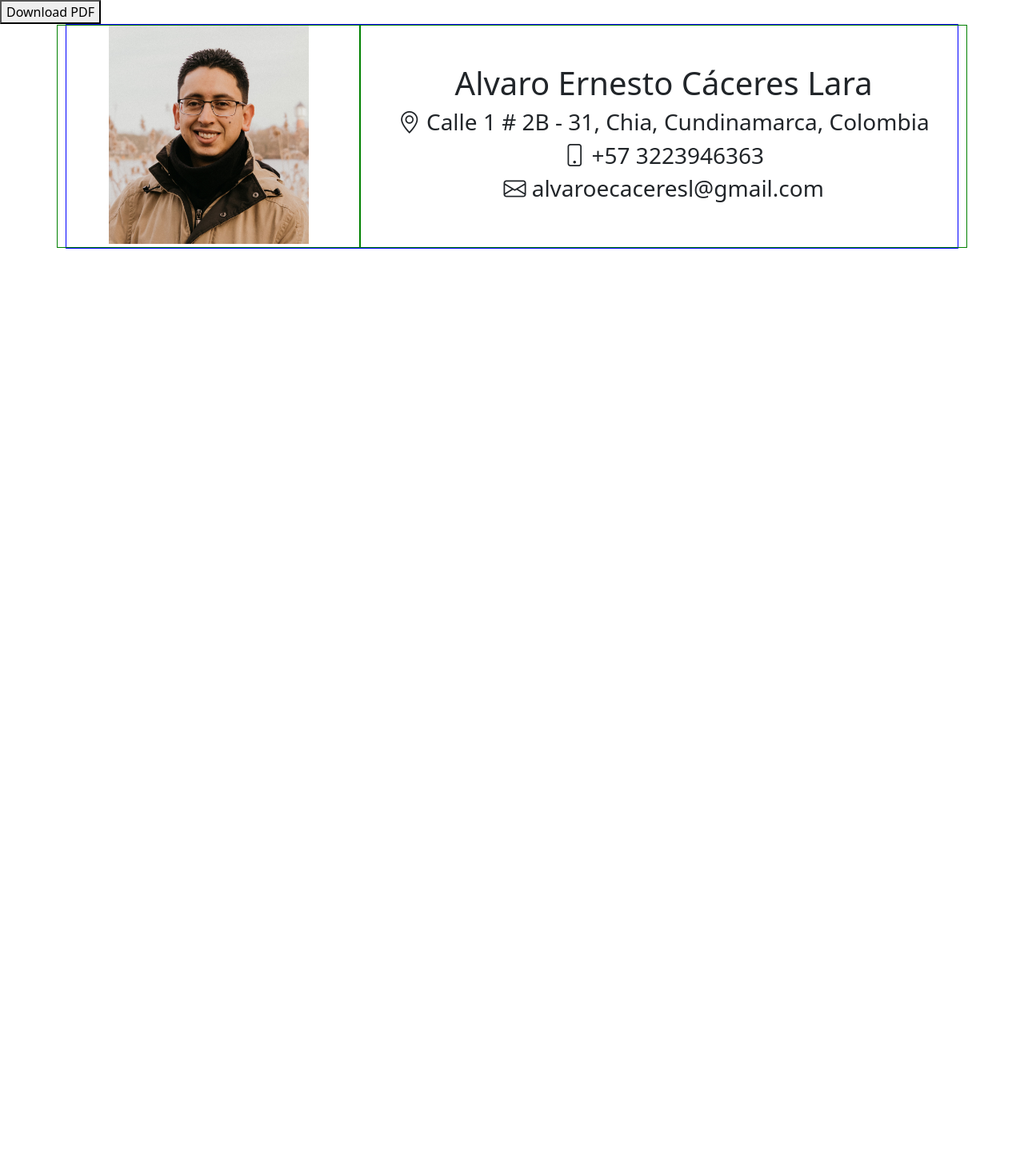
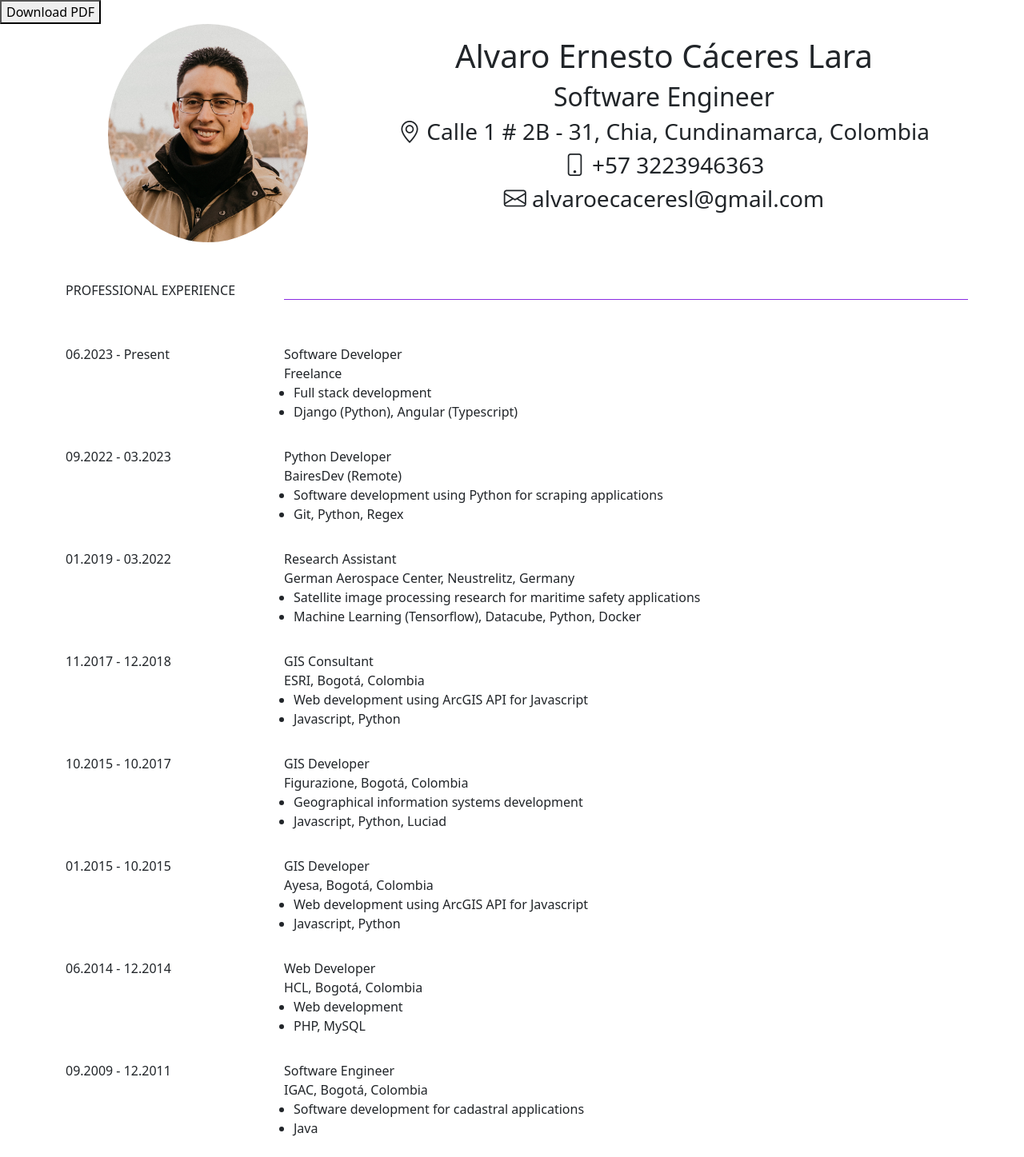
Before and after one commit to pateto/cv, an Angular app: page / in a window 1280 px wide. Shown: the whole page at 80% size. Before the commit the page ends 800 px from the top, so only its background shows below. Built offline with nearby package versions, Linux system fonts and the light colour scheme.

Commit message:
add professional experience

```diff
--- a/src/app/app.component.css
+++ b/src/app/app.component.css
@@ -1,3 +1,4 @@
+/*
 .col {
     border: 1px solid blue;
 }
@@ -9,3 +10,8 @@
 .col-8 {
     border: 1px solid green;
 }
+*/
+
+.header {
+    border-bottom: 1px solid blueviolet;
+}
--- a/src/app/app.component.html
+++ b/src/app/app.component.html
@@ -3,13 +3,17 @@
 <div id="pdf-content">
   <div class="container">
     <div class="col">
+
       <div class="row text-center">
         <div class="col-4">
-          <img src="assets/images/Pateto.jpg" width="250px">
+          <img src="assets/images/Pateto.jpg" width="250px" class="rounded-circle">
         </div>
-        <div class="col-8 py-5">
+        <div class="col-8 py-3">
           <div class="row text-center">
             <h1>Alvaro Ernesto Cáceres Lara</h1>
+          </div>
+          <div class="row text-center">
+            <h2>Software Engineer</h2>
           </div>
           <div class="row text-center">
             <h3><i class="bi bi-geo-alt"></i> Calle 1 # 2B - 31, Chia, Cundinamarca, Colombia</h3>
@@ -22,6 +26,208 @@
           </div>
         </div>
       </div>
+
+      <div class="row py-5">
+        <div class="col-3">
+          PROFESSIONAL EXPERIENCE
+        </div>
+        <div class="col-9 header">
+        </div>
       </div>
+
+      <div class="row py-2">
+        <div class="col-3">
+          06.2023 - Present
+        </div>
+        <div class="col-9">
+          <div class="row">
+            Software Developer
+          </div>
+          <div class="row">
+            Freelance
+          </div>
+          <div class="row">
+            <ul>
+              <li>
+                Full stack development
+              </li>
+              <li>
+                Django (Python), Angular (Typescript)
+              </li>
+            </ul>
+          </div>
+        </div>
+      </div>
+
+      <div class="row py-2">
+        <div class="col-3">
+          09.2022 - 03.2023
+        </div>
+        <div class="col-9">
+          <div class="row">
+            Python Developer
+          </div>
+          <div class="row">
+            BairesDev (Remote)
+          </div>
+          <div class="row">
+            <ul>
+              <li>
+                Software development using Python for scraping applications
+              </li>
+              <li>
+                Git, Python, Regex
+              </li>
+            </ul>
+          </div>
+        </div>
+      </div>
+
+      <div class="row py-2">
+        <div class="col-3">
+          01.2019 - 03.2022
+        </div>
+        <div class="col-9">
+          <div class="row">
+            Research Assistant
+          </div>
+          <div class="row">
+            German Aerospace Center, Neustrelitz, Germany
+          </div>
+          <div class="row">
+            <ul>
+              <li>
+                Satellite image processing research for maritime safety applications
+              </li>
+              <li>
+                Machine Learning (Tensorflow), Datacube, Python, Docker
+              </li>
+            </ul>
+          </div>
+        </div>
+      </div>
+
+      <div class="row py-2">
+        <div class="col-3">
+          11.2017 - 12.2018
+        </div>
+        <div class="col-9">
+          <div class="row">
+            GIS Consultant
+          </div>
+          <div class="row">
+            ESRI, Bogotá, Colombia
+          </div>
+          <div class="row">
+            <ul>
+              <li>
+                Web development using ArcGIS API for Javascript
+              </li>
+              <li>
+                Javascript, Python
+              </li>
+            </ul>
+          </div>
+        </div>
+      </div>
+
+      <div class="row py-2">
+        <div class="col-3">
+          10.2015 - 10.2017
+        </div>
+        <div class="col-9">
+          <div class="row">
+            GIS Developer
+          </div>
+          <div class="row">
+            Figurazione, Bogotá, Colombia
+          </div>
+          <div class="row">
+            <ul>
+              <li>
+                Geographical information systems development
+              </li>
+              <li>
+                Javascript, Python, Luciad
+              </li>
+            </ul>
+          </div>
+        </div>
+      </div>
+
+      <div class="row py-2">
+        <div class="col-3">
+          01.2015 - 10.2015
+        </div>
+        <div class="col-9">
+          <div class="row">
+            GIS Developer
+          </div>
+          <div class="row">
+            Ayesa, Bogotá, Colombia
+          </div>
+          <div class="row">
+            <ul>
+              <li>
+                Web development using ArcGIS API for Javascript
+              </li>
+              <li>
+                Javascript, Python
+              </li>
+            </ul>
+          </div>
+        </div>
+      </div>
+
+      <div class="row py-2">
+        <div class="col-3">
+          06.2014 - 12.2014
+        </div>
+        <div class="col-9">
+          <div class="row">
+            Web Developer
+          </div>
+          <div class="row">
+            HCL, Bogotá, Colombia
+          </div>
+          <div class="row">
+            <ul>
+              <li>
+                Web development
+              </li>
+              <li>
+                PHP, MySQL
+              </li>
+            </ul>
+          </div>
+        </div>
+      </div>
+
+      <div class="row py-2">
+        <div class="col-3">
+          09.2009 - 12.2011
+        </div>
+        <div class="col-9">
+          <div class="row">
+            Software Engineer
+          </div>
+          <div class="row">
+            IGAC, Bogotá, Colombia
+          </div>
+          <div class="row">
+            <ul>
+              <li>
+                Software development for cadastral applications
+              </li>
+              <li>
+                Java
+              </li>
+            </ul>
+          </div>
+        </div>
+      </div>
+
+
     </div>
+  </div>
 </div>
```
